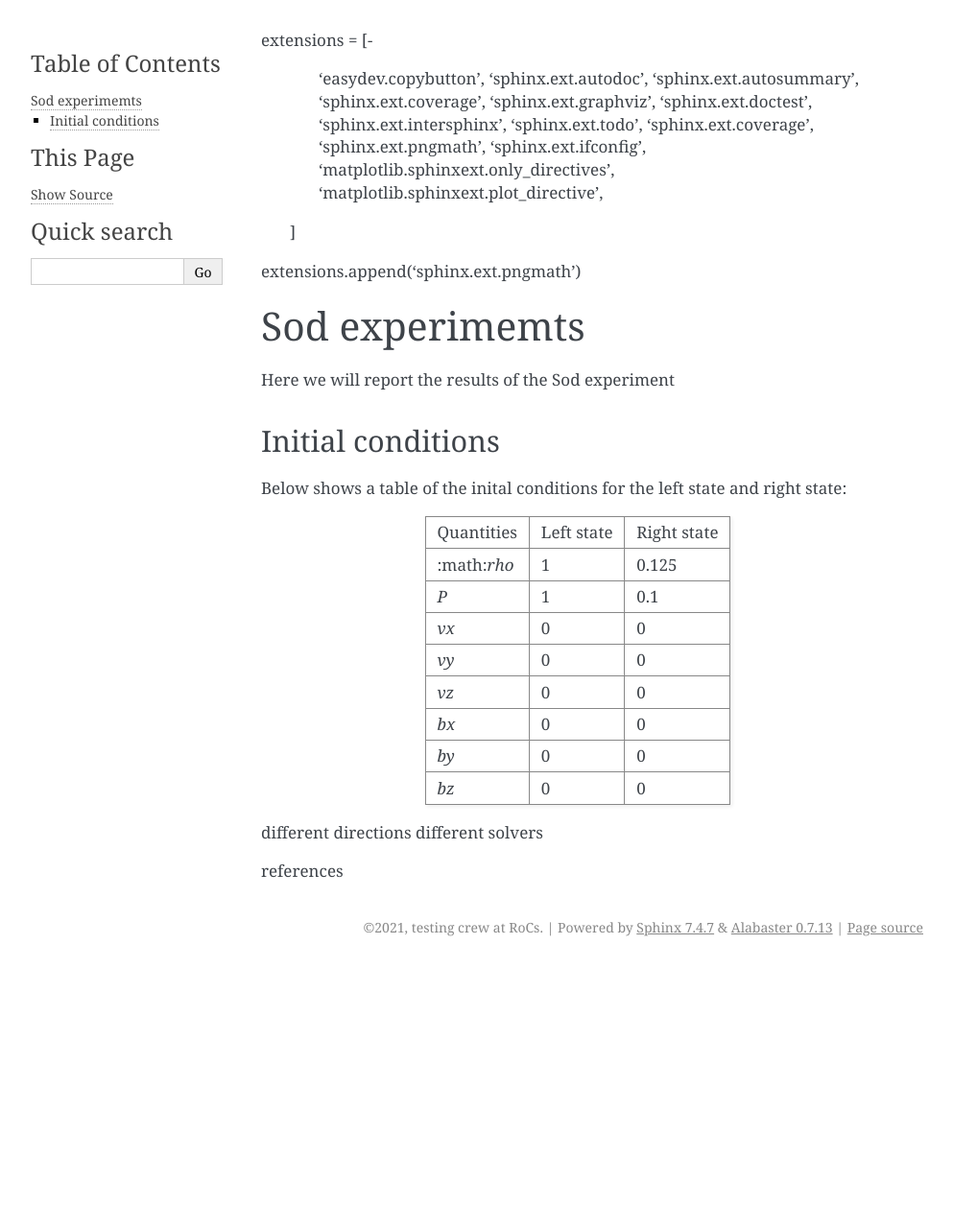
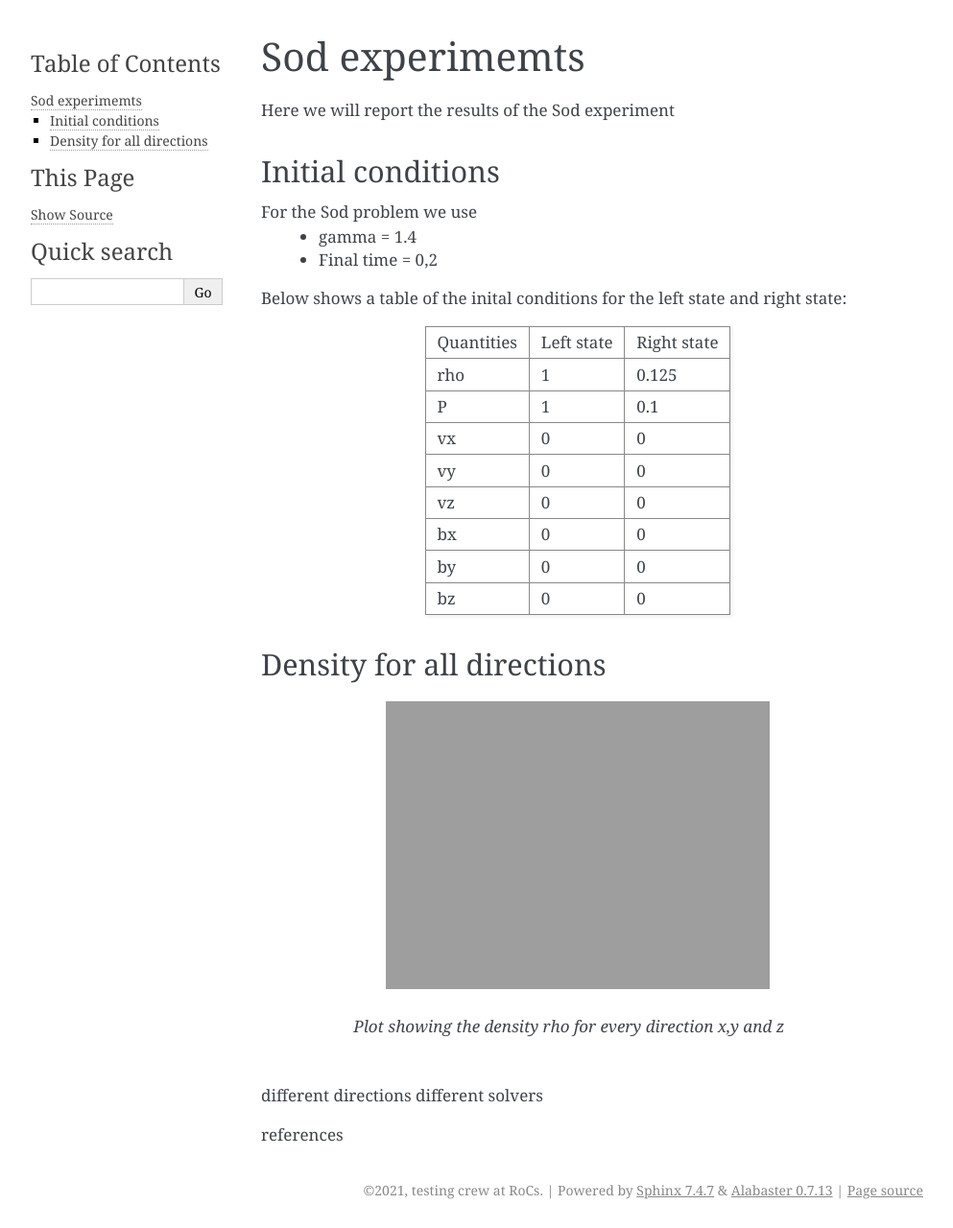
Before and after one commit to guadabsb15/summer_2021_report, a Sphinx documentation site: the page built from docs/source/sod.rst, in a window 1280 px wide. Shown: the whole page at 96% size, without its empty margins (148-1141 px from the left). Built offline with Sphinx 7.4.7, drawn with Linux system fonts in a browser that asks for light colours; before the commit the page ends 1006 px from its top, so only the background shows below that.

Commit message:
Added plot for density in direction x,y,z

```diff
--- a/docs/source/sod.rst
+++ b/docs/source/sod.rst
@@ -1,21 +1,3 @@
-extensions = [-
-    'easydev.copybutton',
-    'sphinx.ext.autodoc',
-    'sphinx.ext.autosummary',
-    'sphinx.ext.coverage',
-    'sphinx.ext.graphviz',
-    'sphinx.ext.doctest',
-    'sphinx.ext.intersphinx',
-    'sphinx.ext.todo',
-    'sphinx.ext.coverage',
-    'sphinx.ext.pngmath',
-    'sphinx.ext.ifconfig',
-    'matplotlib.sphinxext.only_directives',
-    'matplotlib.sphinxext.plot_directive',
- ]
-extensions.append('sphinx.ext.pngmath')
-
-
 Sod experimemts
 ================
 
@@ -24,28 +6,38 @@ Here we will report the results of the Sod experiment
 
 Initial conditions
 ------------------
+For the Sod problem we use
+       * gamma = 1.4
+       * Final time = 0,2
 Below shows a table of the inital conditions for the left state and right state:
 
 +------------+------------+-------------+
 | Quantities | Left state | Right state |
 +------------+------------+-------------+
-|:math:*\rho*|      1     |    0.125    |
+|    \rho    |      1     |    0.125    |
 +------------+------------+-------------+
-|     *P*    |      1     |     0.1     |
+|      P     |      1     |     0.1     |
 +------------+------------+-------------+
-|     *vx*   |      0     |      0      |
+|     vx     |      0     |      0      |
 +------------+------------+-------------+
-|     *vy*   |      0     |      0      |
+|     vy     |      0     |      0      |
 +------------+------------+-------------+
-|     *vz*   |      0     |      0      |
+|     vz     |      0     |      0      |
 +------------+------------+-------------+
-|     *bx*   |      0     |      0      |
+|     bx     |      0     |      0      |
 +------------+------------+-------------+
-|     *by*   |      0     |      0      |
+|     by     |      0     |      0      |
 +------------+------------+-------------+
-|     *bz*   |      0     |      0      |
+|     bz     |      0     |      0      |
 +------------+------------+-------------+
 
+Density for all directions
+--------------------------
+.. figure:: imagesI/sod_bifrost_xyz_rho.png
+      :scale: 70 %
+   :align: center
+
+   *Plot showing the density rho for every direction x,y and z*
 
 
 
```
Also changed, not shown: docs/source/imagesI/sod_bifrost_xyz_rho.png (added).
